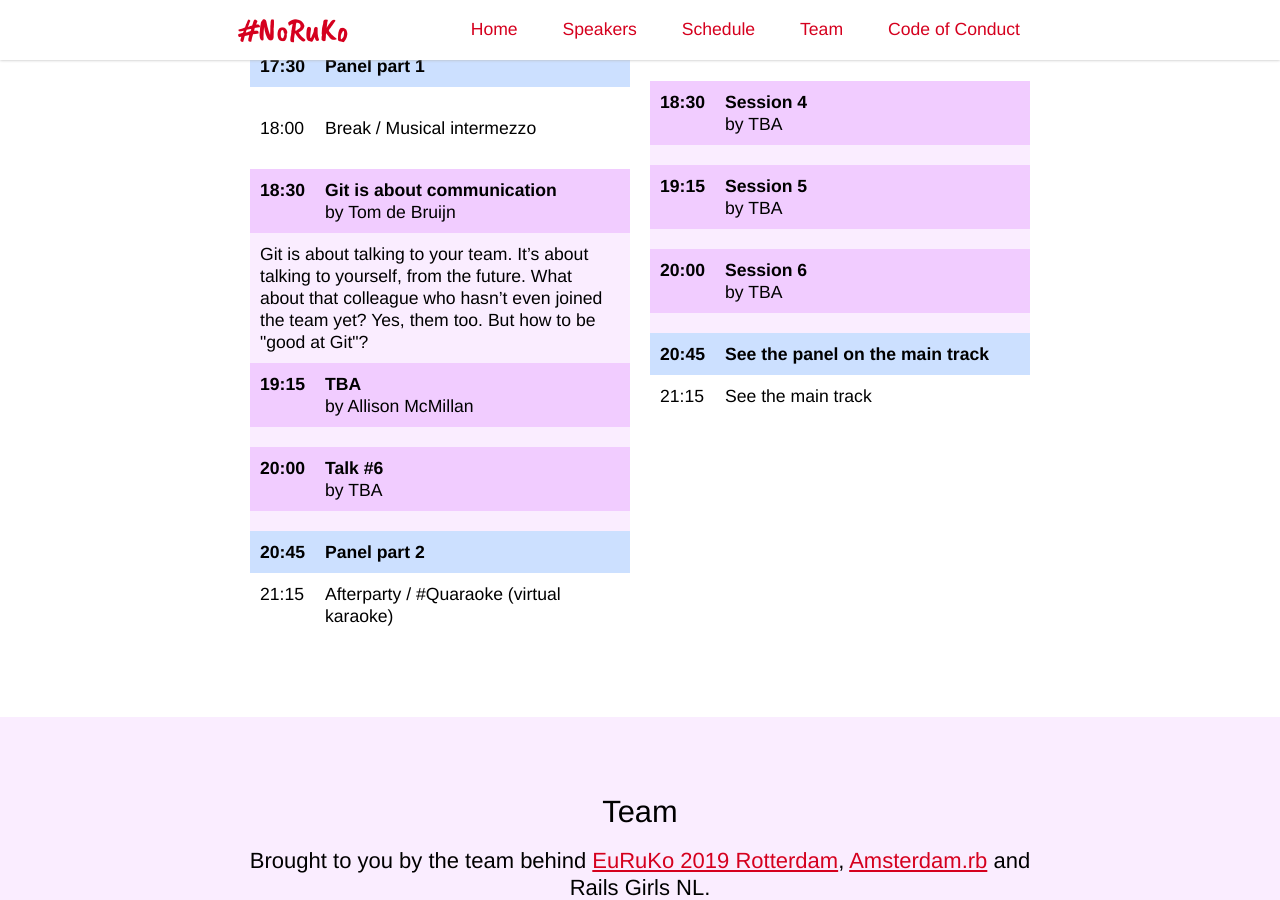
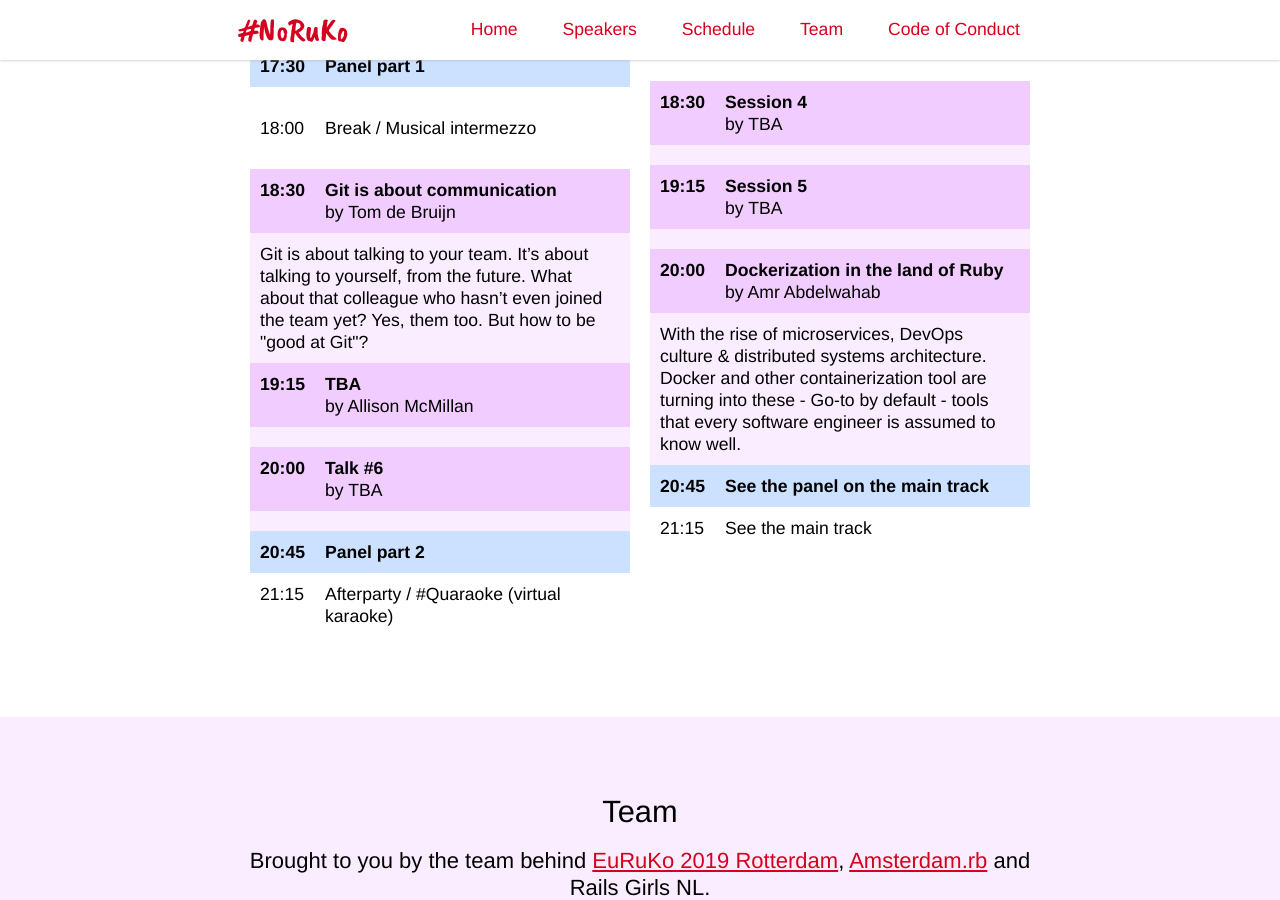
Before and after one commit to rubynl/noruko.org, a Jekyll site: the page built from index.html, in a window 1280 px wide and 900 px high, scrolled down 2855 px. Built offline with Jekyll 4.4.1, drawn with Linux system fonts in a browser that asks for light colours.

Commit message:
Adds Dockerization in the land of ruby (#6)

```diff
--- a/_data/schedule.yml
+++ b/_data/schedule.yml
@@ -83,9 +83,9 @@
     title: "Talk #6"
     description: ""
   community:
-    speaker: "TBA"
-    title: "Session 6"
-    description: ""
+    speaker: "Amr Abdelwahab"
+    title: "Dockerization in the land of Ruby"
+    description: "With the rise of microservices, DevOps culture & distributed systems architecture. Docker and other containerization tool are turning into these - Go-to by default - tools that every software engineer is assumed to know well."
 
 - time: "20:45"
   type: "panel"
```
